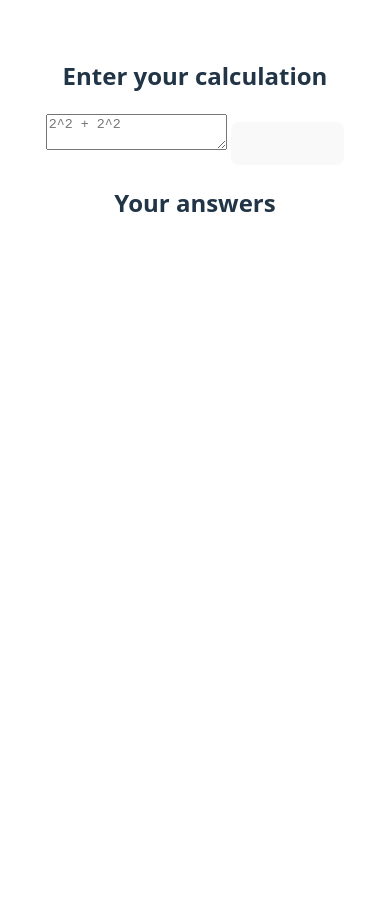
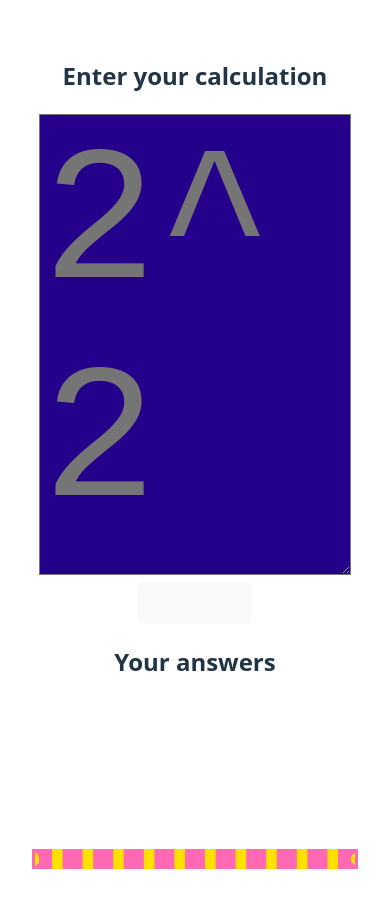
Before and after one commit to RandomSearch18/calculator-i-barely-know-her, a website built with Vite: page index.html in a window 390 px wide. Shown: the part 1058-1966 px from the top of the page. Before the commit the page ends 1331 px from the top, so only its background shows below. Built offline with nearby package versions, Linux system fonts and the light colour scheme.

Commit message:
improve STYLING and BEHAVIOUR

```diff
--- a/src/main.ts
+++ b/src/main.ts
@@ -28,9 +28,10 @@ async function solve(expression: string): Promise<string> {
   Follow these steps with the provided input:
   1. Come up with a numerical answer to the maths problem
   2. Then, take the numerical answer, and create an equation that's equivalent to the answer, e.g. for 11, generate 2 * 5 + 1
-  3. Try to include fractions, roots, and exponents
+  3. Try to include fractions, roots (√), and exponents (^)
 
-  Put the final output into pipe tags, e.g. <|>2 * 5 + 1</|>
+  Put the final output into response tags, e.g. [res]2 * 5 + 1[endres]
+  Answer in plain text. No Markdown.
 
   Input: <input>${expression}</value>
   `
@@ -45,7 +46,7 @@ async function solve(expression: string): Promise<string> {
   const data = await res.json()
   const response: string = data.candidates[0].content.parts[0].text
 
-  const finalOutputRegex = /<\|>(.*)<\/\|>/gm
+  const finalOutputRegex = /\[res\](.*)\[endres\]/gm
   const match = finalOutputRegex.exec(response)
   if (!match) {
     alert("Invalid response")
@@ -86,4 +87,6 @@ calculateButton.addEventListener("click", async () => {
   document.querySelector(".answers")?.append(...answerDivs)
 
   document.querySelector(".answer")!.textContent = actualAnswer
+
+  document.querySelector("html")!.classList.toggle("invert")
 })
--- a/src/style.css
+++ b/src/style.css
@@ -48,6 +48,30 @@ h1 {
   font-size: 7rem;
 }
 
+.invert {
+  filter: invert();
+}
+
+textarea {
+  color: #ffe100;
+  background-color: rgb(37, 0, 139);
+  width: 80vw;
+  height: 4ch;
+  font-size: 12rem;
+}
+
+.answer {
+  background-color: #ffe100;
+  color: darkblue;
+  font-weight: bolder;
+  font-family: "Comic Sans MS", "Comic Sans", cursive;
+  font-size: 5rem;
+  overflow-x: auto;
+  margin-block: 20vh;
+  border: 10px hotpink solid;
+  border-style: dashed double;
+}
+
 button {
   border-radius: 8px;
   border: 1px solid transparent;
```
